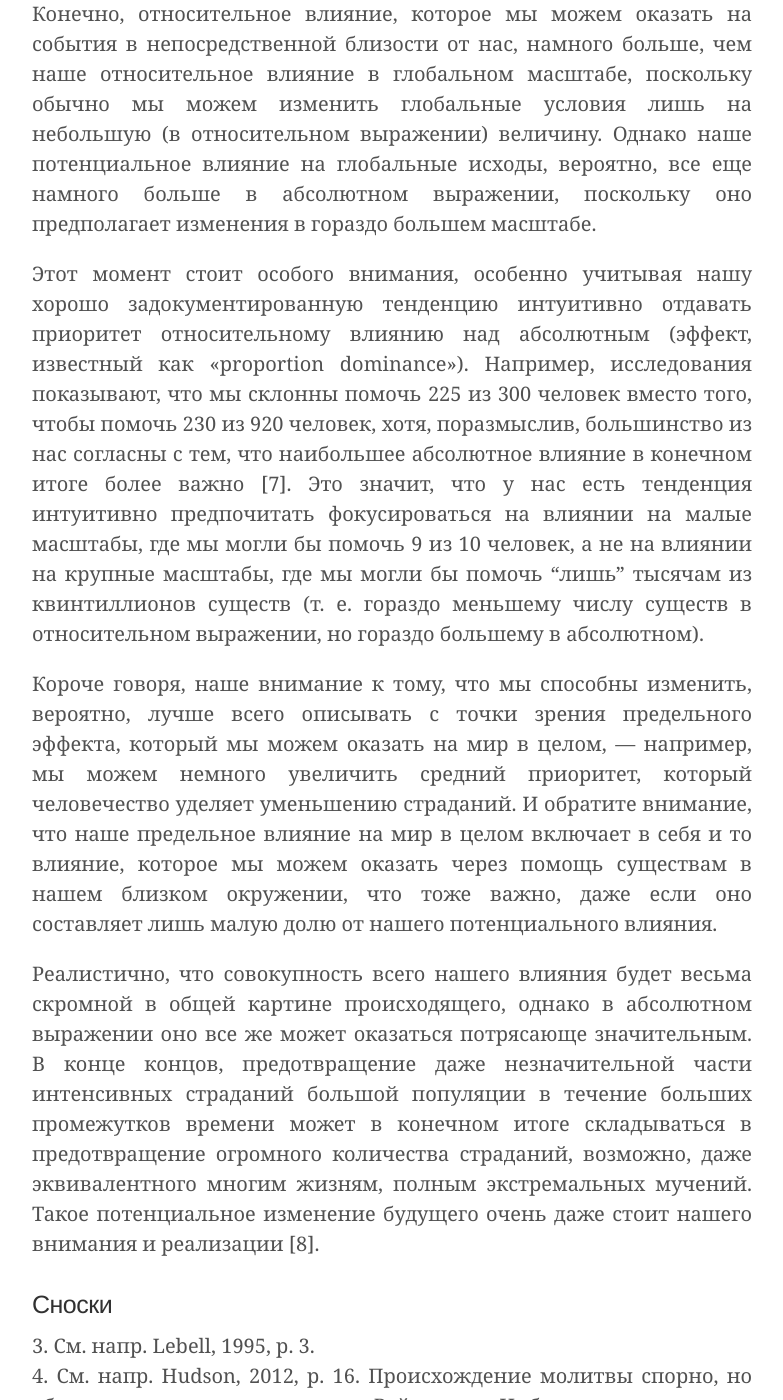
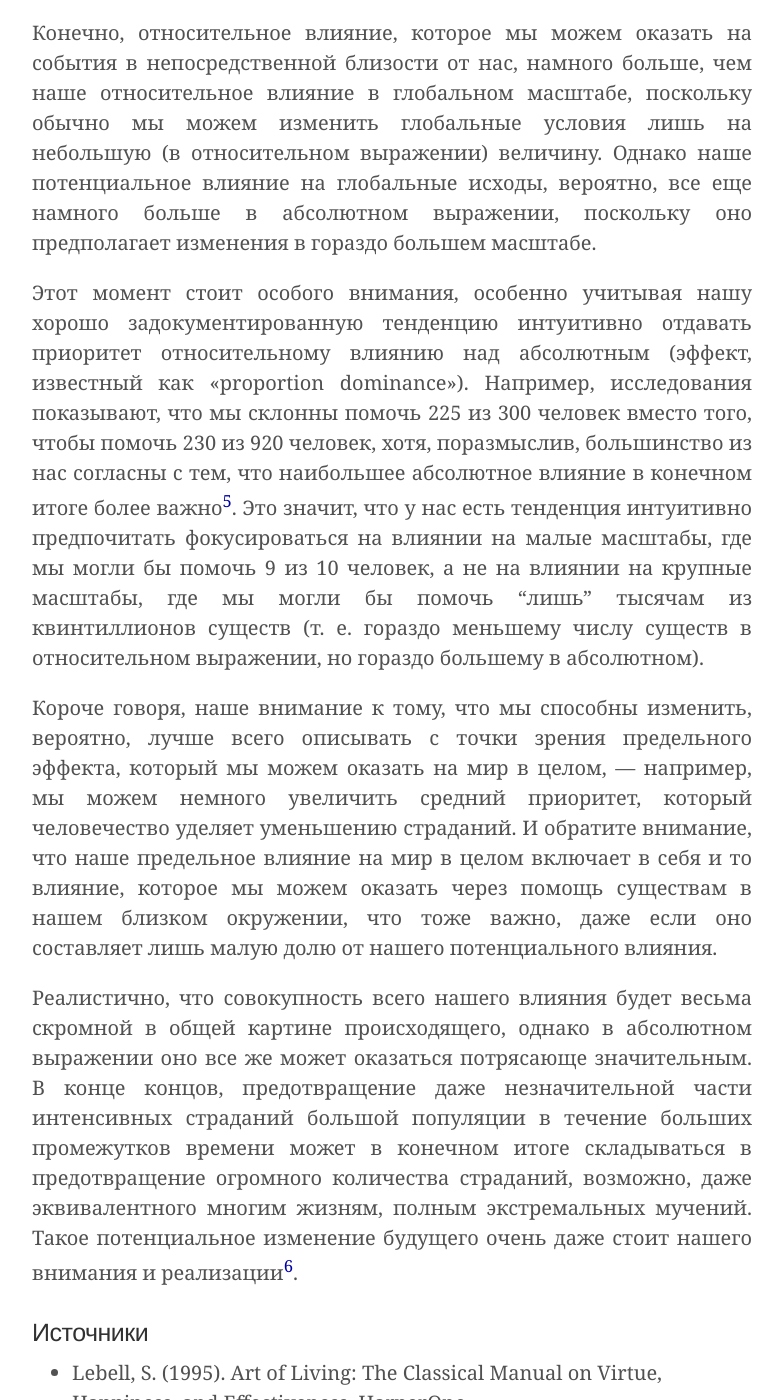
Before and after one commit to ReducingSuffering/reducingsuffering.github.io, a Jekyll site: the page built from _articles/magnus-vinding-1.md, in a window 1280 px wide and 1400 px high, scrolled down 2150 px. Shown: the whole window, without its empty margins (248-1031 px from the left). Built offline with Jekyll 4.4.1, drawn with Linux system fonts in a browser that asks for light colours; some of the changed text lies outside the part shown.

Commit message:
Update magnus-vinding-1.md

```diff
--- a/_articles/magnus-vinding-1.md
+++ b/_articles/magnus-vinding-1.md
@@ -10,16 +10,15 @@
 preview: assets/images/previews/buddhist-hell-2123927_1280.jpg
 preview_here: true
 ---
-
 (Это фрагмент из будущей книги «Compassionate Purpose: Personal Inspiration for a Better World».)
 
 ---
 
 Возможно, один из самых полезных советов для тех, кто столкнулся с необъятностью страданий в мире, — сфокусироваться на том, что в наших силах изменить. Печальная реальность такова, что есть множество страданий, с которыми мы ничего не можем поделать: бесчисленные случаи ужасающих страданий будут продолжать происходить, несмотря на все наши усилия. Мысли об этом могут потрясти. В самом деле, совершенно понятно и правомерно, что эта реальность приводит нас в ужас и кажется более чем неприемлемой. Однако с прагматической точки зрения мы скорее всего добьемся наилучших результатов, если сфокусируемся на том, на что мы реально можем повлиять: на всех тех мучительных страданиях, которые мы _можем_ предотвратить.
 
-Многие традиции подчеркивают, по сути, ту же самую идею. Например, мыслители-стоики часто рекомендуют нам контролировать то, что можно контролировать, отпуская при этом то, что находится вне нашего контроля [3]. Схожее мнение выражено в «Молитве о безмятежности»: «Боже, дай мне спокойствие принять то, что я не могу изменить, смелость изменить то, что я могу, и мудрость, чтобы отличить одно от другого» [4].
+Многие традиции подчеркивают, по сути, ту же самую идею. Например, мыслители-стоики часто рекомендуют нам контролировать то, что можно контролировать, отпуская при этом то, что находится вне нашего контроля[^3]. Схожее мнение выражено в «Молитве о безмятежности»: «Боже, дай мне спокойствие принять то, что я не могу изменить, смелость изменить то, что я могу, и мудрость, чтобы отличить одно от другого»[^4].
 
-Кроме того, есть множество текстов, в которых подчеркивается, что даже ограниченный эффект может иметь глубокое значение. Например, важный отрывок из Талмуда резюмируется так: «Спасающий одного спасает весь мир» [5]. Ту же идею передает знаменитая история о ребенке, который помогает морским звездам на пляже, куда выброшены тысячи морских звезд. Когда его спрашивают, имеет ли значение его попытка помочь, ребенок осторожно помогает очередной морской звезде и отвечает: «Для нее это имеет значение» [6].
+Кроме того, есть множество текстов, в которых подчеркивается, что даже ограниченный эффект может иметь глубокое значение. Например, важный отрывок из Талмуда резюмируется так: «Спасающий одного спасает весь мир»[^5]. Ту же идею передает знаменитая история о ребенке, который помогает морским звездам на пляже, куда выброшены тысячи морских звезд. Когда его спрашивают, имеет ли значение его попытка помочь, ребенок осторожно помогает очередной морской звезде и отвечает: «Для нее это имеет значение»[^6].
 
 Этот последний пункт станет еще более убедительным, если мы четко сформулируем эффект, которого мы можем добиться, с точки зрения экстремальных страданий. Например, даже если то, чего мы можем добиться — это «лишь» предотвратить целый день экстремальных страданий, это все равно невообразимо полезно и значимо, независимо от того, сколько страданий может находиться за пределами нашей досягаемости. Подобным же образом, когда мы сами испытываем интенсивное страдание, то напрямую осознаем, что даже краткий момент интенсивного страдания явно стоит предотвращения, и мы видим, что ошибочно думать иначе лишь от того, что происходит множество страданий в других местах.
 
@@ -31,20 +30,11 @@
 
 Конечно, относительное влияние, которое мы можем оказать на события в непосредственной близости от нас, намного больше, чем наше относительное влияние в глобальном масштабе, поскольку обычно мы можем изменить глобальные условия лишь на небольшую (в относительном выражении) величину. Однако наше потенциальное влияние на глобальные исходы, вероятно, все еще намного больше в абсолютном выражении, поскольку оно предполагает изменения в гораздо большем масштабе.
 
-Этот момент стоит особого внимания, особенно учитывая нашу хорошо задокументированную тенденцию интуитивно отдавать приоритет относительному влиянию над абсолютным (эффект, известный как «proportion dominance»). Например, исследования показывают, что мы склонны помочь 225 из 300 человек вместо того, чтобы помочь 230 из 920 человек, хотя, поразмыслив, большинство из нас согласны с тем, что наибольшее абсолютное влияние в конечном итоге более важно [7]. Это значит, что у нас есть тенденция интуитивно предпочитать фокусироваться на влиянии на малые масштабы, где мы могли бы помочь 9 из 10 человек, а не на влиянии на крупные масштабы, где мы могли бы помочь "лишь" тысячам из квинтиллионов существ (т. е. гораздо меньшему числу существ в относительном выражении, но гораздо большему в абсолютном).
+Этот момент стоит особого внимания, особенно учитывая нашу хорошо задокументированную тенденцию интуитивно отдавать приоритет относительному влиянию над абсолютным (эффект, известный как «proportion dominance»). Например, исследования показывают, что мы склонны помочь 225 из 300 человек вместо того, чтобы помочь 230 из 920 человек, хотя, поразмыслив, большинство из нас согласны с тем, что наибольшее абсолютное влияние в конечном итоге более важно[^7]. Это значит, что у нас есть тенденция интуитивно предпочитать фокусироваться на влиянии на малые масштабы, где мы могли бы помочь 9 из 10 человек, а не на влиянии на крупные масштабы, где мы могли бы помочь "лишь" тысячам из квинтиллионов существ (т. е. гораздо меньшему числу существ в относительном выражении, но гораздо большему в абсолютном).
 
 Короче говоря, наше внимание к тому, что мы способны изменить, вероятно, лучше всего описывать с точки зрения предельного эффекта, который мы можем оказать на мир в целом, — например, мы можем немного увеличить средний приоритет, который человечество уделяет уменьшению страданий. И обратите внимание, что наше предельное влияние на мир в целом включает в себя и то влияние, которое мы можем оказать через помощь существам в нашем близком окружении, что тоже важно, даже если оно составляет лишь малую долю от нашего потенциального влияния.
 
-Реалистично, что совокупность всего нашего влияния будет весьма скромной в общей картине происходящего, однако в абсолютном выражении оно все же может оказаться потрясающе значительным. В конце концов, предотвращение даже незначительной части интенсивных страданий большой популяции в течение больших промежутков времени может в конечном итоге складываться в предотвращение огромного количества страданий, возможно, даже эквивалентного многим жизням, полным экстремальных мучений. Такое потенциальное изменение будущего очень даже стоит нашего внимания и реализации [8].
-
-### Сноски
-
-3\. См. напр. Lebell, 1995, p. 3. <br>
-4\. См. напр. Hudson, 2012, p. 16. Происхождение молитвы спорно, но обычно ее приписывают теологу Рейнхольду Нибуру. <br>
-5\. Мишна, Санхедрин 4:5. <br>
-6\. Эта история существует во многих версиях, все они адаптируют историю из эссе “The Star Thrower”, Eiseley, 1964, ch. 4. <br>
-7\. См. напр. Bartels, 2006, pp. 81-82, p. 85. <br>
-8\. Опять же, для аргументов в пользу утверждения, что мы можем оказать большое влияние, см. напр. Vinding, 2018.
+Реалистично, что совокупность всего нашего влияния будет весьма скромной в общей картине происходящего, однако в абсолютном выражении оно все же может оказаться потрясающе значительным. В конце концов, предотвращение даже незначительной части интенсивных страданий большой популяции в течение больших промежутков времени может в конечном итоге складываться в предотвращение огромного количества страданий, возможно, даже эквивалентного многим жизням, полным экстремальных мучений. Такое потенциальное изменение будущего очень даже стоит нашего внимания и реализации[^8].
 
 ### Источники
 
@@ -53,3 +43,12 @@
 * Eiseley, L. (1964/1972). The Unexpected Universe. Mariner Books.
 * Bartels, D. M. (2006). Proportion dominance: The generality and variability of favoring relative savings over absolute savings. Organizational Behavior and Human Decision Processes, 100(1), pp. 76-95.
 * Vinding, M. (2018/2022). Effective Altruism: How Can We Best Help Others? Ratio Ethica.
+
+### Сноски
+
+[^3]: См. напр. Lebell, 1995, p. 3.
+[^4]: См. напр. Hudson, 2012, p. 16. Происхождение молитвы спорно, но обычно ее приписывают теологу Рейнхольду Нибуру.
+[^5]: Мишна, Санхедрин 4:5.
+[^6]: Эта история существует во многих версиях, все они адаптируют историю из эссе “The Star Thrower”, Eiseley, 1964, ch. 4.
+[^7]: См. напр. Bartels, 2006, pp. 81-82, p. 85.
+[^8]: Опять же, для аргументов в пользу утверждения, что мы можем оказать большое влияние, см. напр. Vinding, 2018.
```
